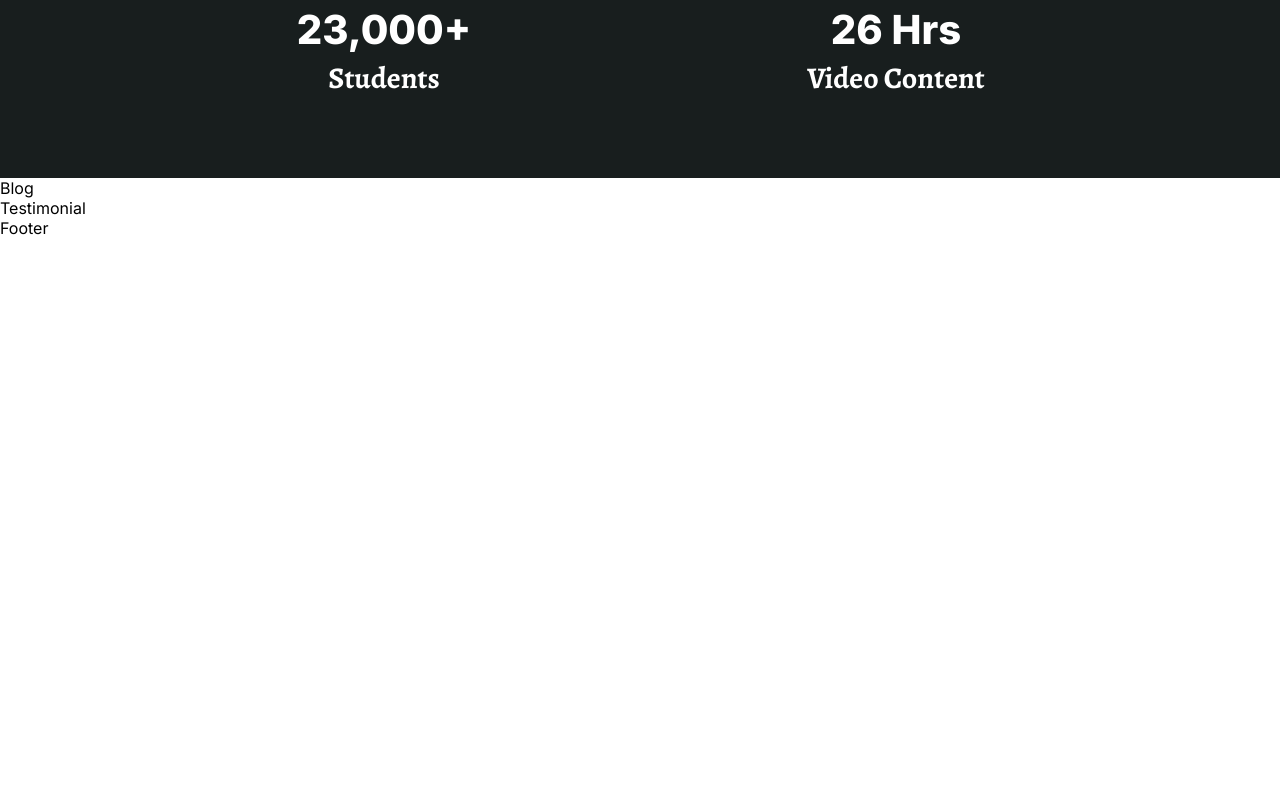
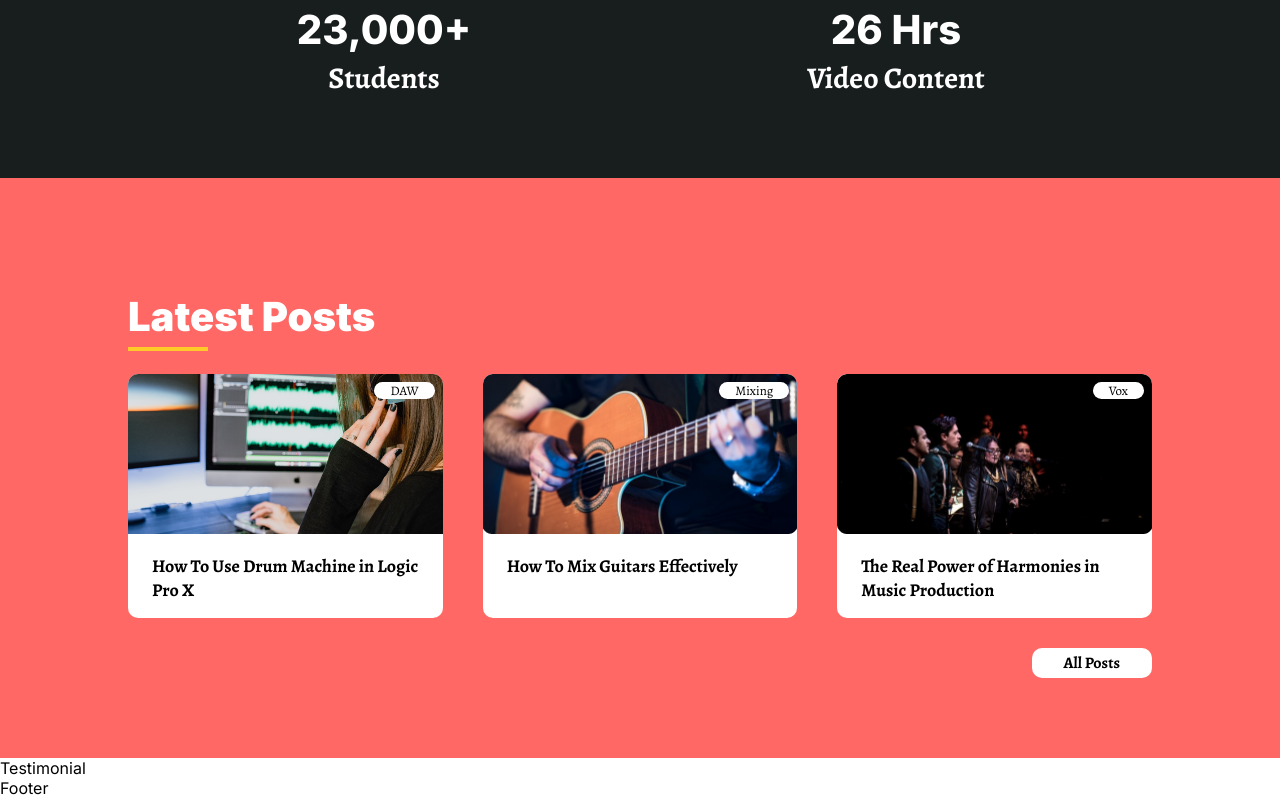
Before and after one commit to NCDinesh/Figma-React, a React (Vite) app: page / in a window 1280 px wide. Shown: the part 1640-2438 px from the top of the page. Before the commit the page ends 1878 px from the top, so only its background shows below. Built offline with nearby package versions, Linux system fonts and the light colour scheme.

Commit message:
Blog section

```diff
--- a/src/components/Blog/Blog.css
+++ b/src/components/Blog/Blog.css
@@ -0,0 +1,62 @@
+#blog .content-container {
+  display: grid;
+  grid-template-columns: 1fr 1fr 1fr;
+  gap: 40px;
+}
+
+#blog .post img{
+  width: 100%;
+  height: 160px;
+  object-fit: cover;
+}
+
+#blog .post{
+  background: white;
+  border-radius: 10px;
+  position: relative;
+  overflow: hidden;
+  transition: all 400ms ease;
+}
+
+#blog .post:hover{
+  transform: scale(1.04);
+}
+
+#blog .post .tag{
+  position: absolute;
+  font-family: "Alegreya",sans-serif;
+  font-weight: 700px;
+  font-size:13px;
+  color: black;
+  background: white;
+  padding: 0px 16px;
+  right: 8px;
+  top: 8px;
+  border-radius: 10px;
+}
+
+#blog .post .post-title{
+  font-family: "Alegreya",sans-serif;
+  font-weight: 700;
+  font-size: 18px;
+  color: black;
+  padding: 16px 24px ;
+  margin: 0;
+}
+
+#blog .btn-container{
+  display: flex;
+  justify-content: right;
+
+}
+
+#blog  .all-posts-btn{
+  font-family: "Alegreya",sans-serif;
+  font-size: 16px;
+  font-weight: 700;
+  padding: 4px 32px;
+  background:white;
+  border-radius: 10px;
+  margin-top: 30px;
+  color: black;
+}
--- a/src/components/Blog/Blog.jsx
+++ b/src/components/Blog/Blog.jsx
@@ -1,8 +1,59 @@
 import React from "react";
 import "./Blog.css";
+import { post1, post7, post8 } from "../../assets";
 
 const Blog = () => {
-  return <div>Blog</div>;
+  return (
+    <section id="blog" className="pink">
+      <div className="wrapper">
+        <h2 className="light"> Latest Posts</h2>
+        <div className="content-container">
+          <div className="post">
+            <div className="tag">DAW</div>
+            <a href="#">
+              <img src={post1} alt="" />
+            </a>
+
+            <a href="#">
+              <h3 className="post-title">
+                How To Use Drum Machine in Logic Pro X
+              </h3>
+            </a>
+          </div>
+
+          <div className="post">
+            <div className="tag">Mixing</div>
+            <a href="#">
+              <img src={post7} alt="" />
+            </a>
+
+            <a href="#">
+              <h3 className="post-title">How To Mix Guitars Effectively</h3>
+            </a>
+          </div>
+
+          <div className="post">
+            <div className="tag">Vox</div>
+            <a href="#">
+              <img src={post8} alt="" />
+            </a>
+
+            <a href="#">
+              <h3 className="post-title">
+                The Real Power of Harmonies in Music Production
+              </h3>
+            </a>
+          </div>
+        </div>
+
+        <div className="btn-container">
+          <a href="#" className="all-posts-btn">
+            All Posts
+          </a>
+        </div>
+      </div>
+    </section>
+  );
 };
 
 export default Blog;
```
